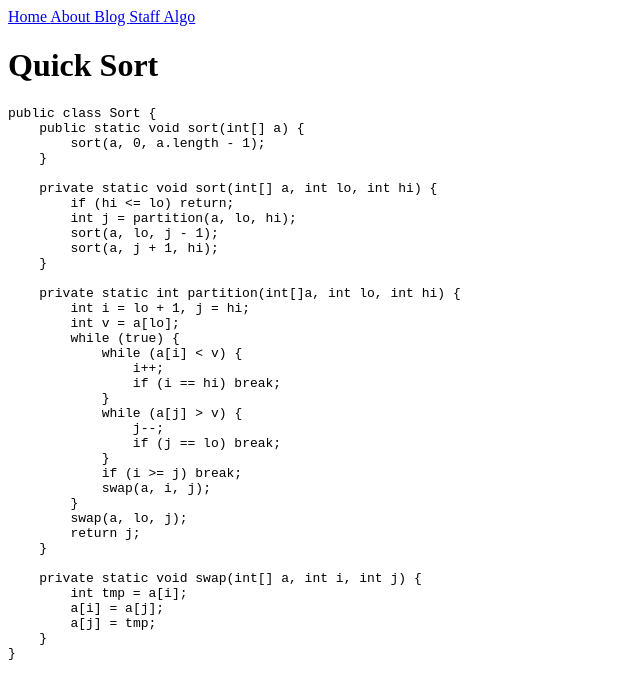
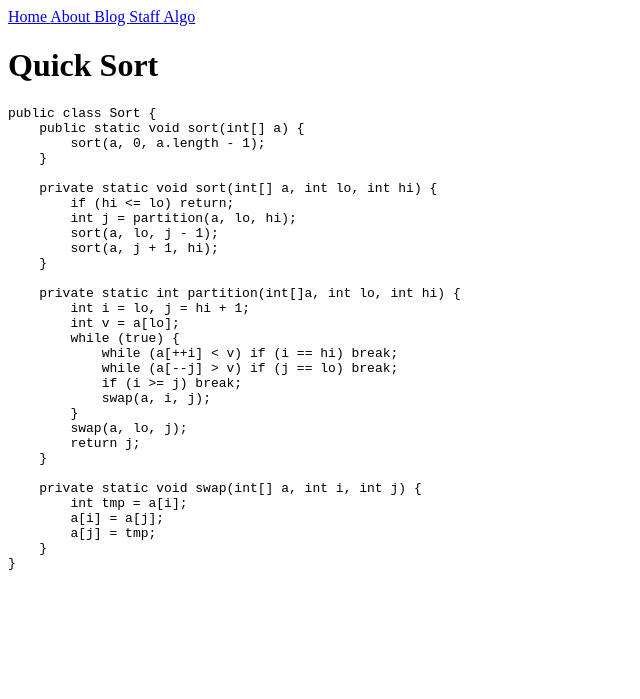
Before and after one commit to albine/instareads, a Jekyll site: the page built from _pieces/quick-sort.md, in a window 1280 px wide. Shown: the top 699 px of the page, without its empty margins (0-640 px from the left). Built offline with Jekyll 4.4.1, drawn with Linux system fonts in a browser that asks for light colours.

```diff
--- a/_pieces/quick-sort.md
+++ b/_pieces/quick-sort.md
@@ -15,17 +15,11 @@ public class Sort {
     }
 
     private static int partition(int[]a, int lo, int hi) {
-        int i = lo + 1, j = hi;
+        int i = lo, j = hi + 1;
         int v = a[lo];
         while (true) {
-            while (a[i] < v) {
-                i++;
-                if (i == hi) break;
-            }
-            while (a[j] > v) {
-                j--;
-                if (j == lo) break;
-            }
+            while (a[++i] < v) if (i == hi) break;
+            while (a[--j] > v) if (j == lo) break;
             if (i >= j) break;
             swap(a, i, j);
         }
```
